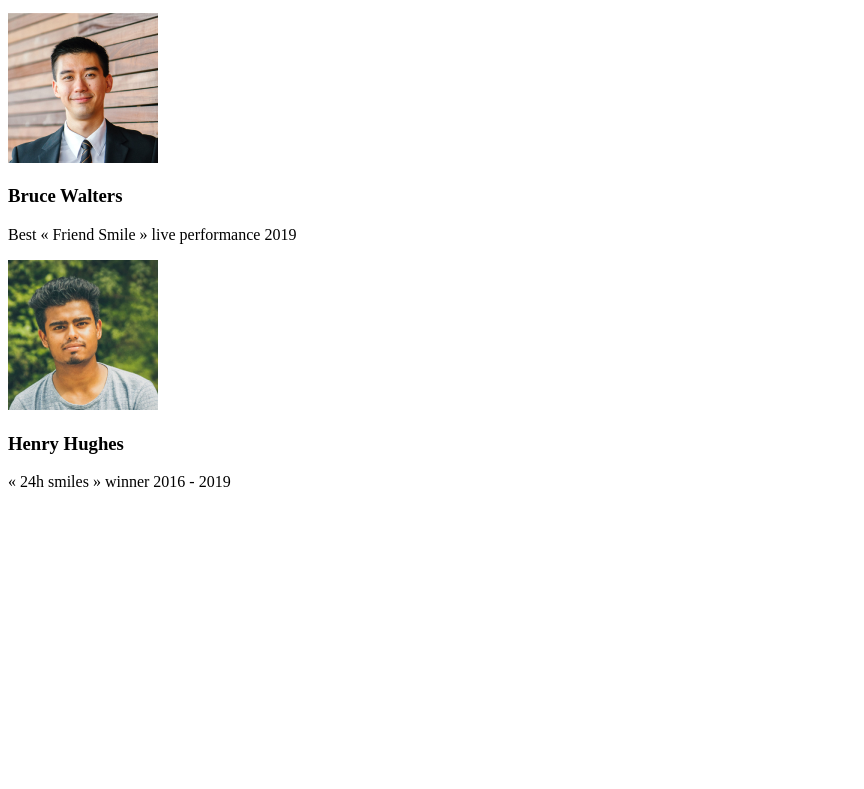
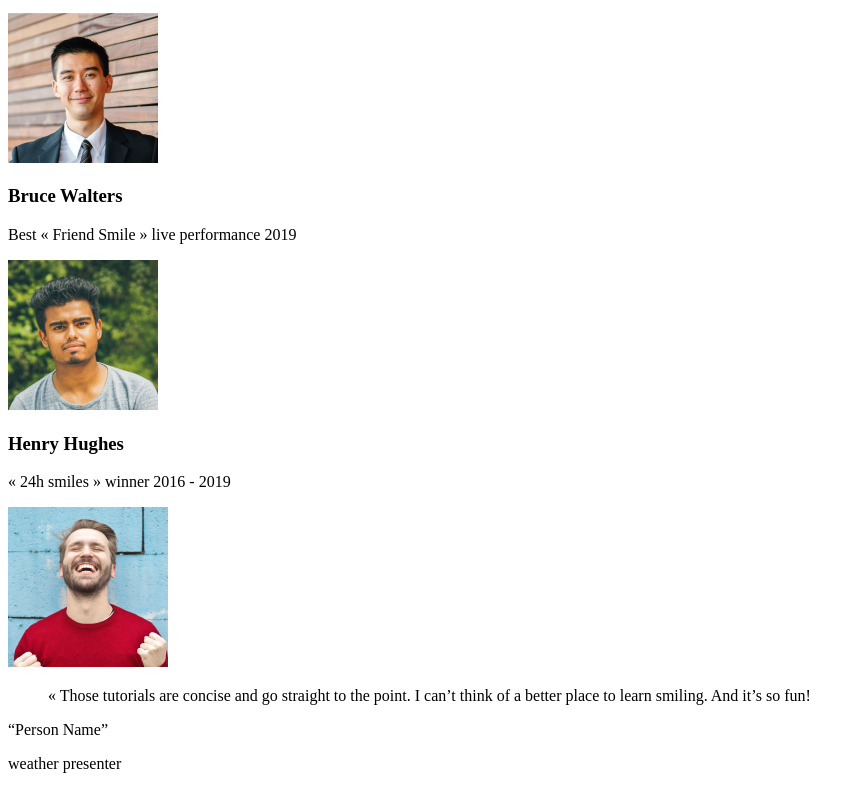
Before and after one commit to safa369/holbertonschool-web-development, a plain HTML site: page html_advanced/index.html in a window 1280 px wide. Shown: the part 731-1520 px from the top of the page, without its empty margins (0-864 px from the left). Before the commit the page ends 1238 px from the top, so only its background shows below. Drawn offline with Linux system fonts and the light colour scheme.

Commit message:
task 3 main

```diff
--- a/html_advanced/index.html
+++ b/html_advanced/index.html
@@ -49,6 +49,14 @@
                     </div>
                 </div>
             </section>
+            <section>
+                <img src="images/Bitmap.png" alt="bitmap">
+                <div>
+                    <blockquote>« Those tutorials are concise and go straight to the point. I can’t think of a better place to learn smiling. And it’s so fun!</blockquote>
+                    <q>Person Name</q>
+                    <p>weather presenter</p>
+                </div>
+            </section>
         </main>
     </body>
 </html>
```
